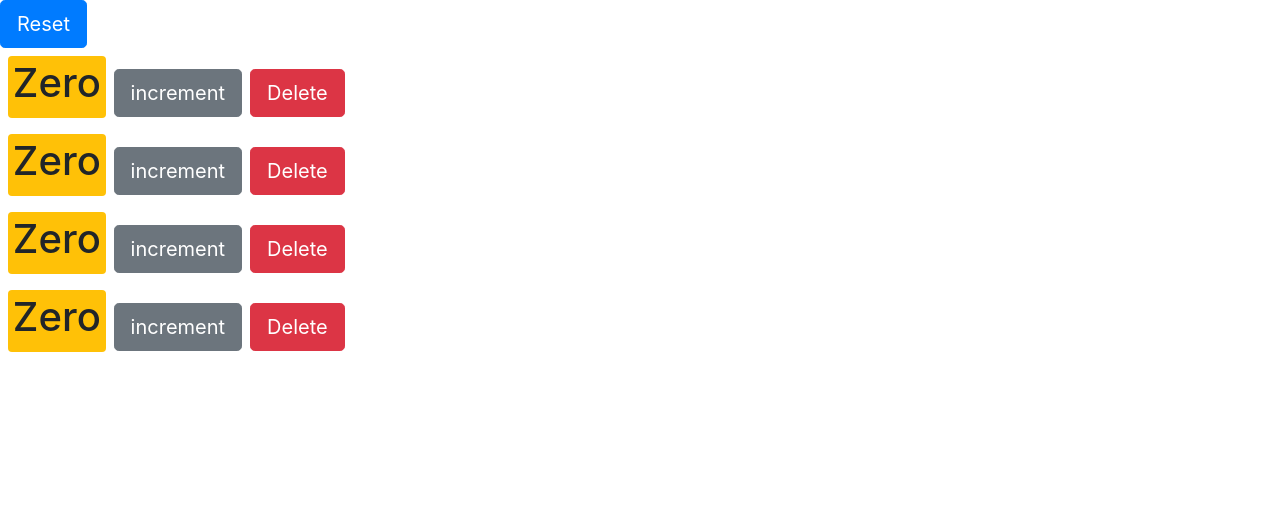
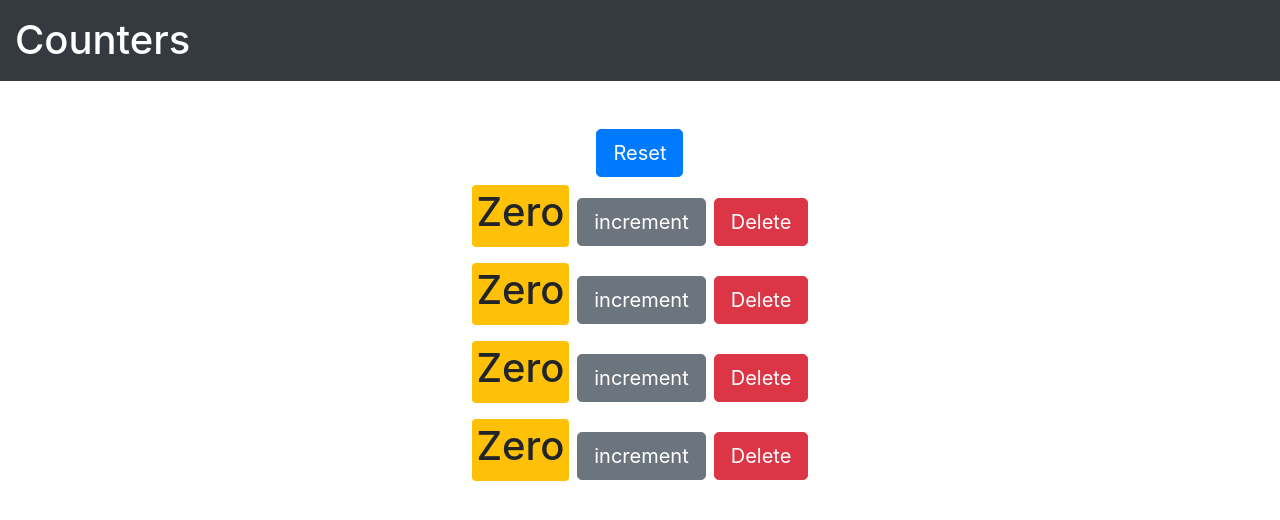
Before and after one commit to YoussefSherif10/Counter_React, a React (Create React App) app: page / in a window 1280 px wide. Shown: the top 520 px of the page. Built offline with nearby package versions, Linux system fonts and the light colour scheme.

Commit message:
Added Navbar component with bootstrap starter template. Modified the index.js to render the App component. Modified App component to contain both Navbar and Counters components.

```diff
--- a/src/App.js
+++ b/src/App.js
@@ -1,23 +1,13 @@
 import logo from './logo.svg';
 import './App.css';
+import Counters from "./components/counters";
+import Navbar from "./components/navbar";
 
 function App() {
   return (
     <div className="App">
-      <header className="App-header">
-        <img src={logo} className="App-logo" alt="logo" />
-        <p>
-          Edit <code>src/App.js</code> and save to reload.
-        </p>
-        <a
-          className="App-link"
-          href="https://reactjs.org"
-          target="_blank"
-          rel="noopener noreferrer"
-        >
-          Learn React
-        </a>
-      </header>
+        <Navbar />
+        <Counters />
     </div>
   );
 }
--- a/src/components/counters.jsx
+++ b/src/components/counters.jsx
@@ -18,7 +18,8 @@ class Counters extends Component {
 
     render() {
         return (
-            <div>
+            <main>
+            <div className="col-lg-8 mx-auto p-4 py-md-5">
                 <button onClick={this.handleReset} className="btn btn-primary btn-lg">Reset</button>
                 {this.state.counters.map(counter =>
                     <Counter
@@ -28,6 +29,7 @@ class Counters extends Component {
                         onIncrement={this.handleIncrement}
                     />)}
             </div>
+            </main>
         );
     }
 
--- /dev/null
+++ b/src/components/navbar.jsx
@@ -0,0 +1,23 @@
+import React, {Component} from "react";
+
+/* In order to make this component and Counters component in sync, we need to lift the state up.
+so that the state will be contained in the App component then both Counters and Navbar components
+can be controlled by it.
+ */
+
+class Navbar extends Component {
+    render() {
+        return (
+            <header className="bd-header bg-dark py-3 d-flex align-items-stretch border-bottom border-dark">
+                <div className="container-fluid d-flex align-items-center">
+                    <h1 className="d-flex align-items-center fs-4 text-white mb-0">
+                        Counters
+                    </h1>
+
+                </div>
+            </header>
+        );
+    }
+}
+
+export default Navbar;
--- a/src/index.js
+++ b/src/index.js
@@ -4,12 +4,11 @@ import './index.css';
 import App from './App';
 import reportWebVitals from './reportWebVitals';
 import 'bootstrap/dist/css/bootstrap.css'
-import Counters from "./components/counters";
 
 const root = ReactDOM.createRoot(document.getElementById('root'));
 root.render(
   <React.StrictMode>
-    <Counters />
+       <App />
   </React.StrictMode>
 );
 
```
